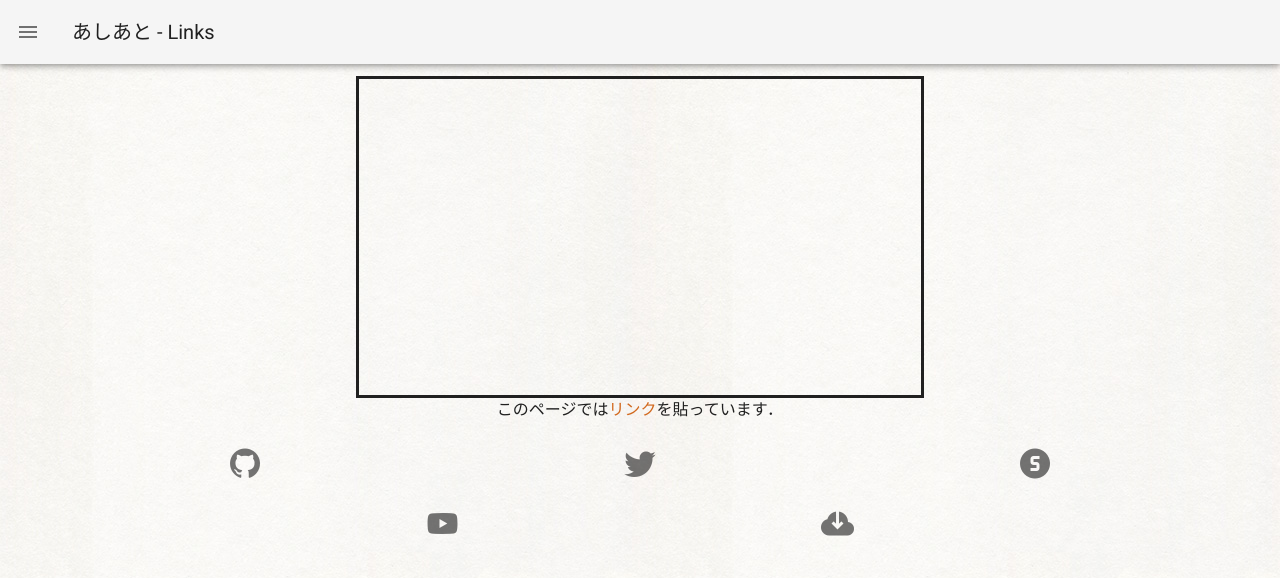
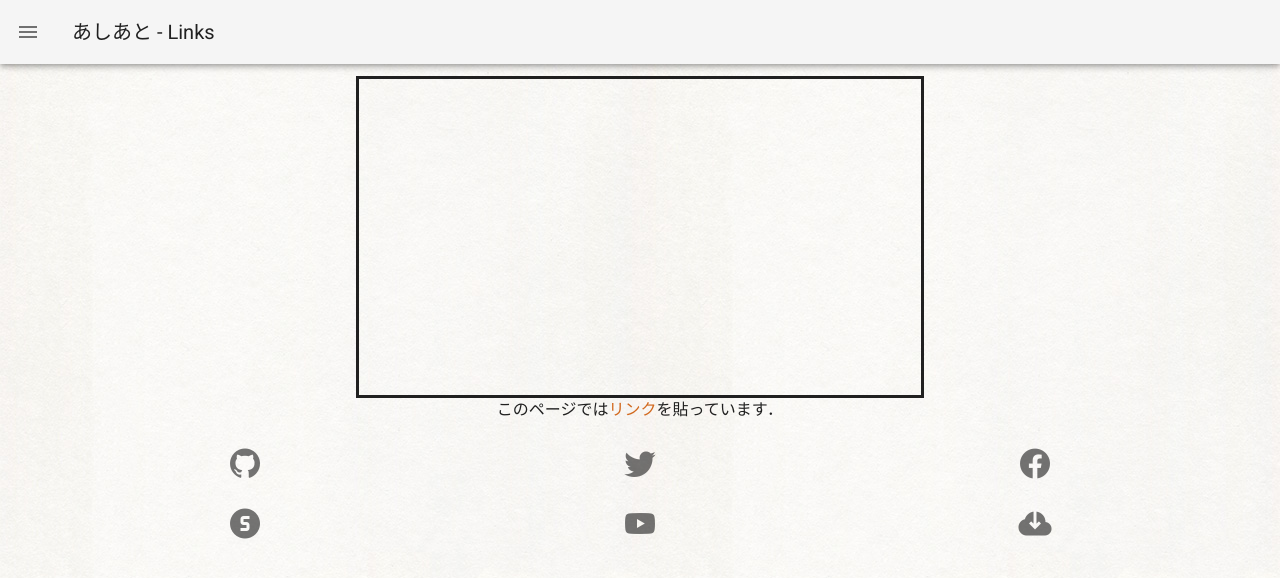
Before and after one commit to bonochof/ashiato-vue, a Nuxt app: page /links in a window 1280 px wide. Shown: the top 578 px of the page. Built offline with nearby package versions, Linux system fonts and the light colour scheme.

Commit message:
add facebook link

```diff
--- a/pages/links.vue
+++ b/pages/links.vue
@@ -42,6 +42,11 @@ export default {
           link: 'https://twitter.com/bonochof/'
         },
         {
+          key: 'facebook',
+          icon: 'mdi-facebook',
+          link: 'https://www.facebook.com/ryosuke.takata.9'
+        },
+        {
           key: 'scrapbox',
           icon: 'mdi-alpha-s-circle',
           link: 'https://scrapbox.io/ashiato-note/'
```
